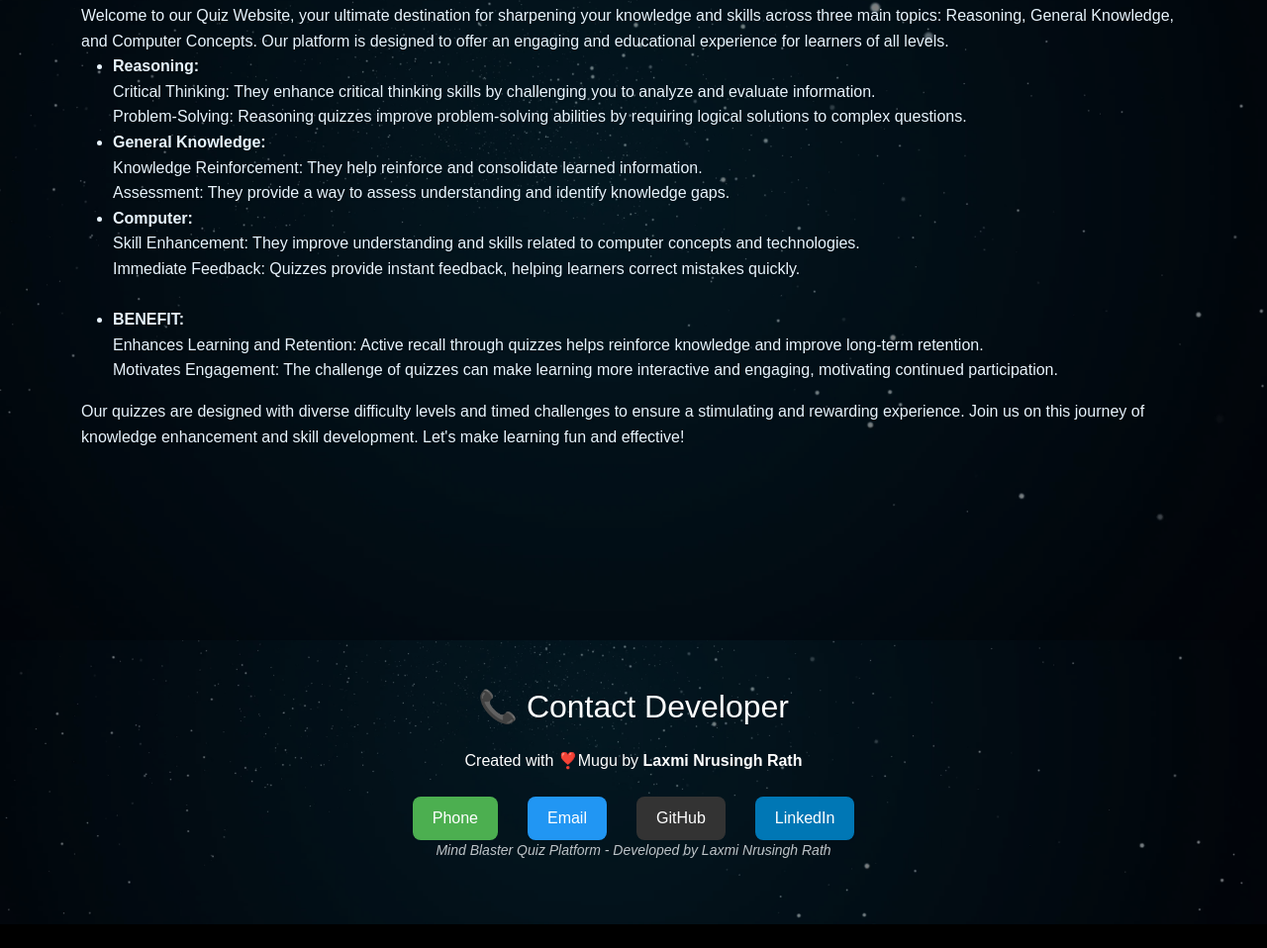
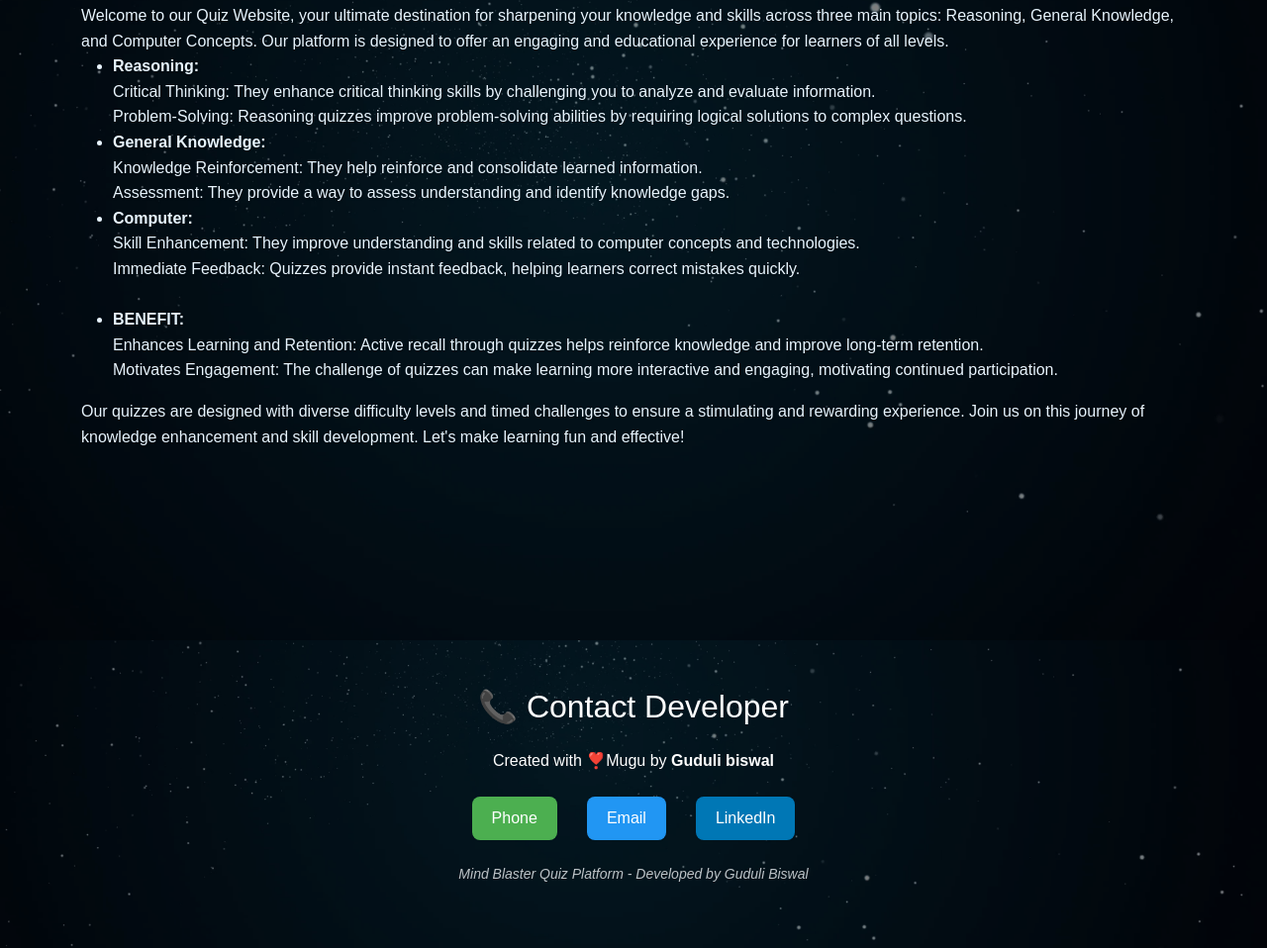
Before and after one commit to Laxminrusingh/smart-quiz-collection, a plain HTML site: page index.html in a window 1280 px wide. Shown: the part 1023-1981 px from the top of the page at 99% size. Before the commit the page ends 1957 px from the top, so only its background shows below. Drawn offline with nearby package versions, Linux system fonts and the light colour scheme; files that its build step writes are made by us from their sources.

Commit message:
Update contact information and developer name

```diff
--- a/index.html
+++ b/index.html
@@ -106,14 +106,15 @@
         <section id="contact" class="contact-section py-5">
             <div class="container text-center">
                 <h2>📞 Contact Developer</h2>
-                <p class="mt-4">Created with ❣️Mugu by <strong>Laxmi Nrusingh Rath</strong></p>
+                <p class="mt-4">Created with ❣️Mugu by <strong>Guduli biswal</strong></p>
                 <div class="contact-links mt-4">
-                    <a href="tel:+918260571737" class="contact-link phone-link">Phone</a>
-                    <a href="mailto:laxminrusingh8@gmail.com" class="contact-link email-link">Email</a>
-                    <a href="https://github.com/laxminrusingh" target="_blank" class="contact-link github-link">GitHub</a>
-                    <a href="https://www.linkedin.com/in/laxmi-nrusingh-rath/" target="_blank" class="contact-link linkedin-link">LinkedIn</a>
+                    <a href="tel:+919827148756" class="contact-link phone-link">Phone</a>
+                    <a href="mailto:gudulibiswal123@gmail.com" class="contact-link email-link">Email</a>
+
+                    <a href="https://www.linkedin.com/in/guduli-biswal-915179337/" target="_blank" class="contact-link linkedin-link">LinkedIn</a>
                 </div>
-                <p class="developer-note">Mind Blaster Quiz Platform - Developed by Laxmi Nrusingh Rath</p>
+                <br>
+                <p class="developer-note">Mind Blaster Quiz Platform - Developed by Guduli Biswal</p>
             </div>
         </section>
     </main>
```
